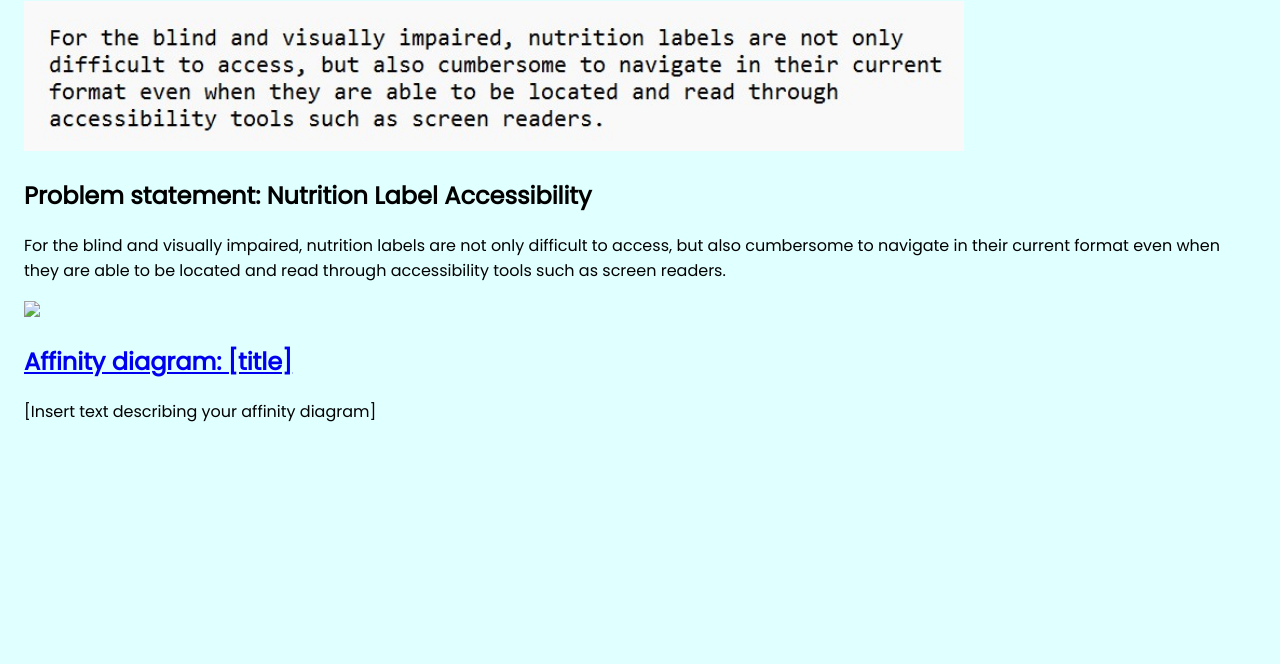
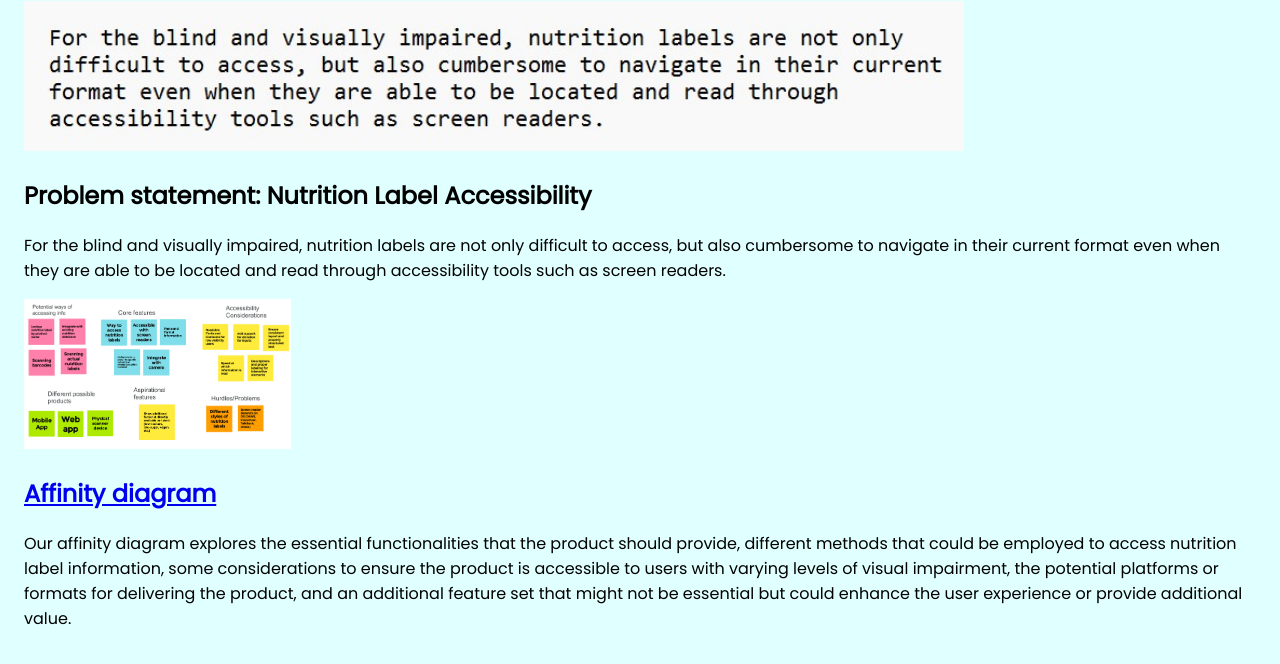
Before and after one commit to cfsteege/cfsteege.github.io, a plain HTML site: page index.html in a window 1280 px wide. Shown: the part 92-756 px from the top of the page. Drawn offline with Linux system fonts and the light colour scheme.

Commit message:
Add affinity diagram

```diff
--- a/index.html
+++ b/index.html
@@ -28,11 +28,11 @@
     </section>
     <!-- Affinity diagram assignment -->
     <section class="assign">
-        <img src="images/affinity-diagram.jpg" />
+        <img src="images/affinity-diagram.png" />
         <section class="assign-det">
-            <a href="files/affinity-diagram.pdf"><h2>Affinity diagram: [title]</h2></a>
+            <a href="files/affinity-diagram.pdf"><h2>Affinity diagram</h2></a>
             <p>
-                [Insert text describing your affinity diagram]
+                Our affinity diagram explores the essential functionalities that the product should provide, different methods that could be employed to access nutrition label information, some considerations to ensure the product is accessible to users with varying levels of visual impairment, the potential platforms or formats for delivering the product, and an additional feature set that might not be essential but could enhance the user experience or provide additional value.
             </p>
         </section>
     </section>
```
Also changed, not shown: images/affinity-diagram.png (added), 1 other file.
